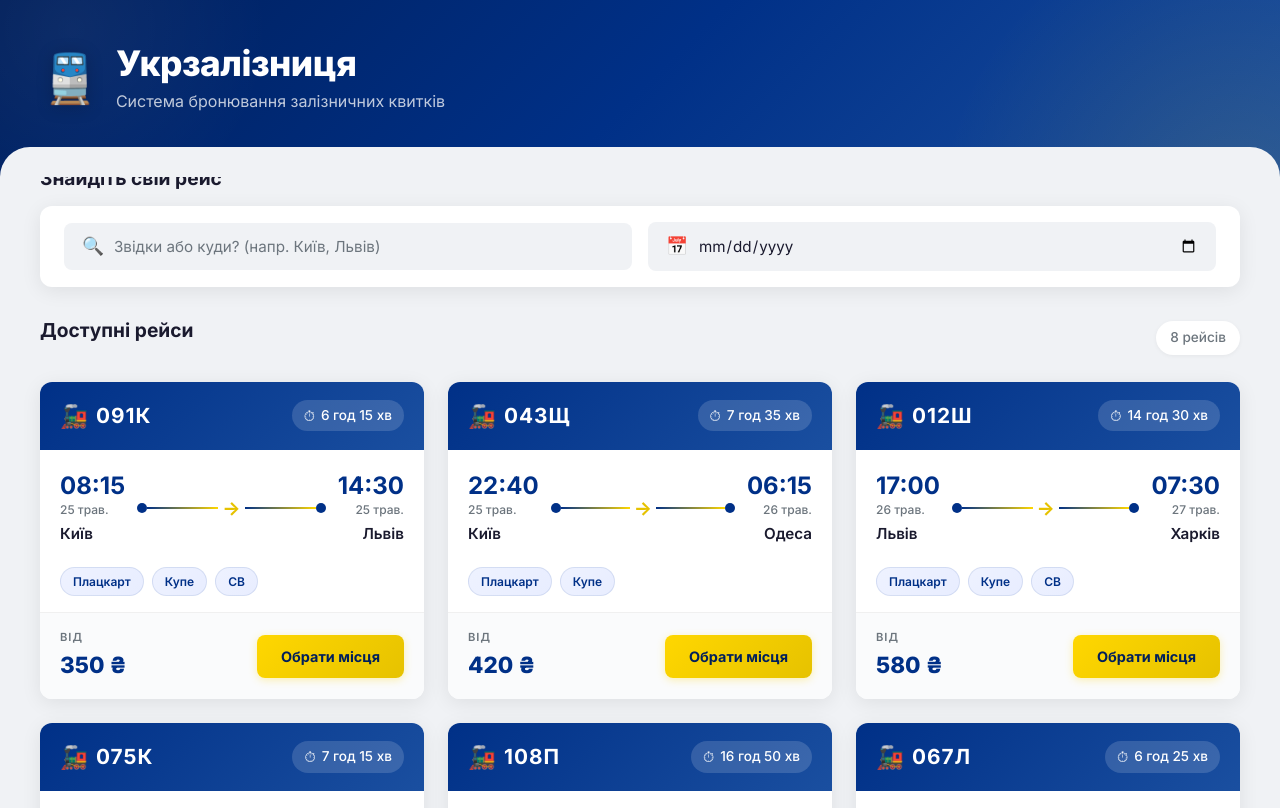
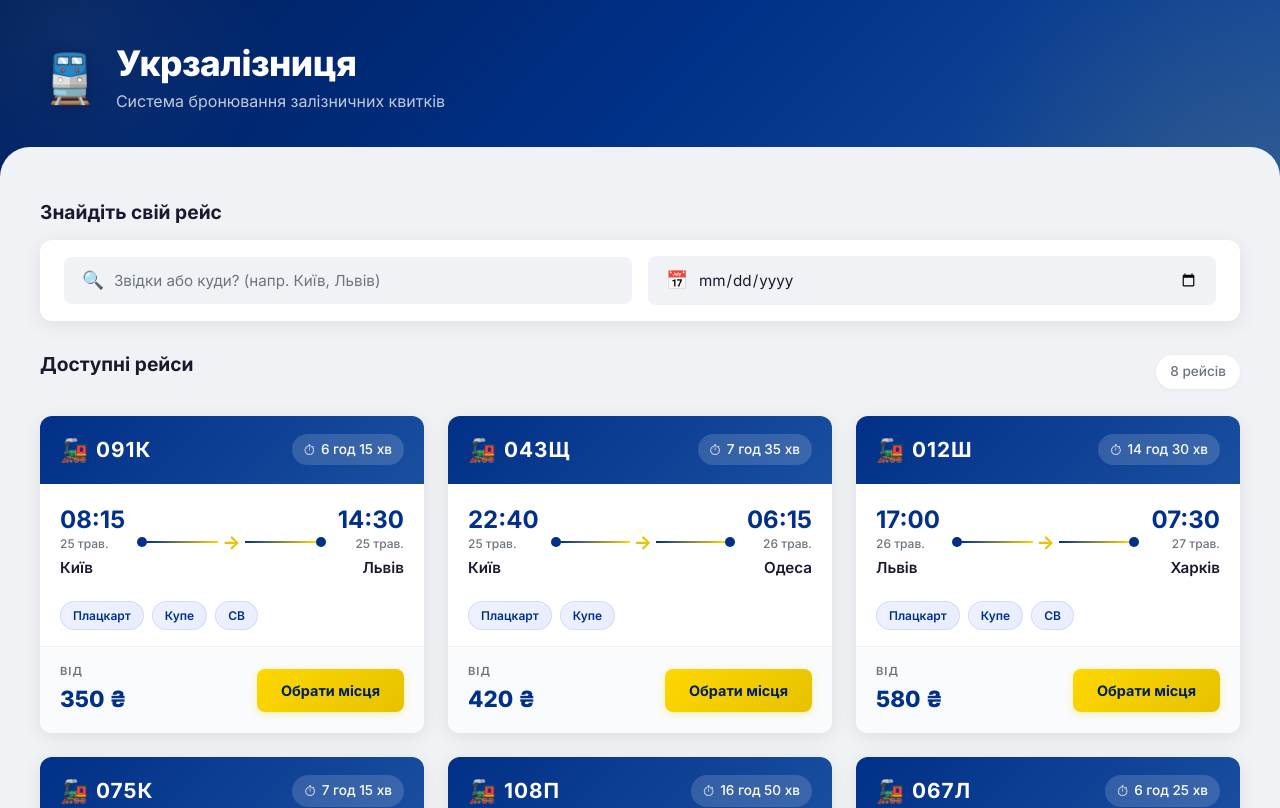
Before and after one commit to s-yaremchuk/web-frontend-Lab10, a React (Vite) app: page / in a window 1280 px wide. Shown: the top 808 px of the page. Built offline with nearby package versions, Linux system fonts and the light colour scheme.

Commit message:
Виправлено накладання заголовка та посилання повернення назад

```diff
--- a/src/pages/Booking.module.css
+++ b/src/pages/Booking.module.css
@@ -62,7 +62,7 @@
 /* Main */
 .main {
   flex: 1;
-  margin-top: -20px;
+  margin-top: 0;
   position: relative;
   z-index: 2;
 }
@@ -70,7 +70,7 @@
 .container {
   max-width: 1200px;
   margin: 0 auto;
-  padding: 0 24px 40px;
+  padding: 24px 24px 40px;
 }
 
 .backLink {
--- a/src/pages/Home.module.css
+++ b/src/pages/Home.module.css
@@ -77,8 +77,8 @@
 
 .main {
   flex: 1;
-  padding: 0 20px 40px;
-  margin-top: -10px;
+  padding: 24px 20px 40px;
+  margin-top: 0;
 }
 
 .container {
```
